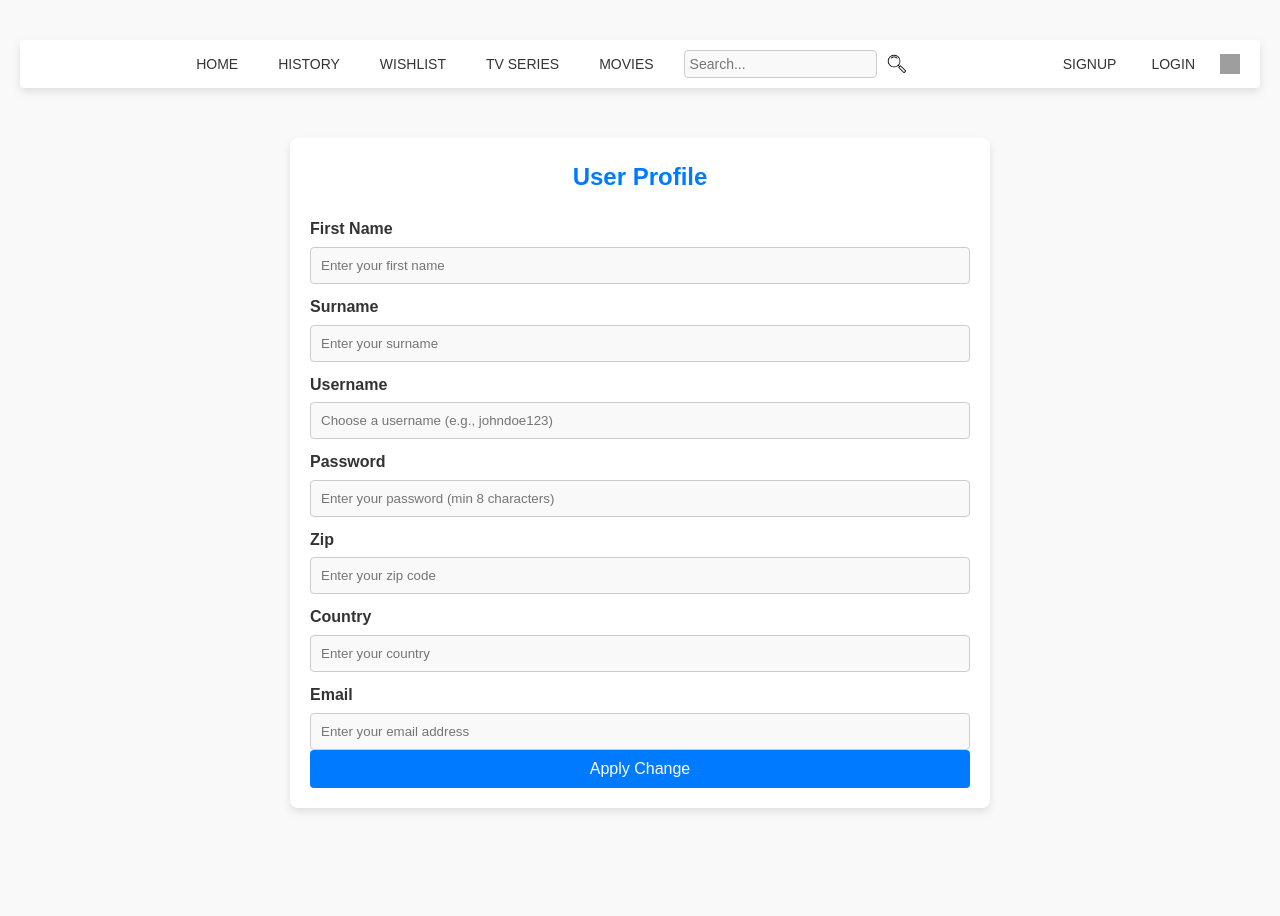
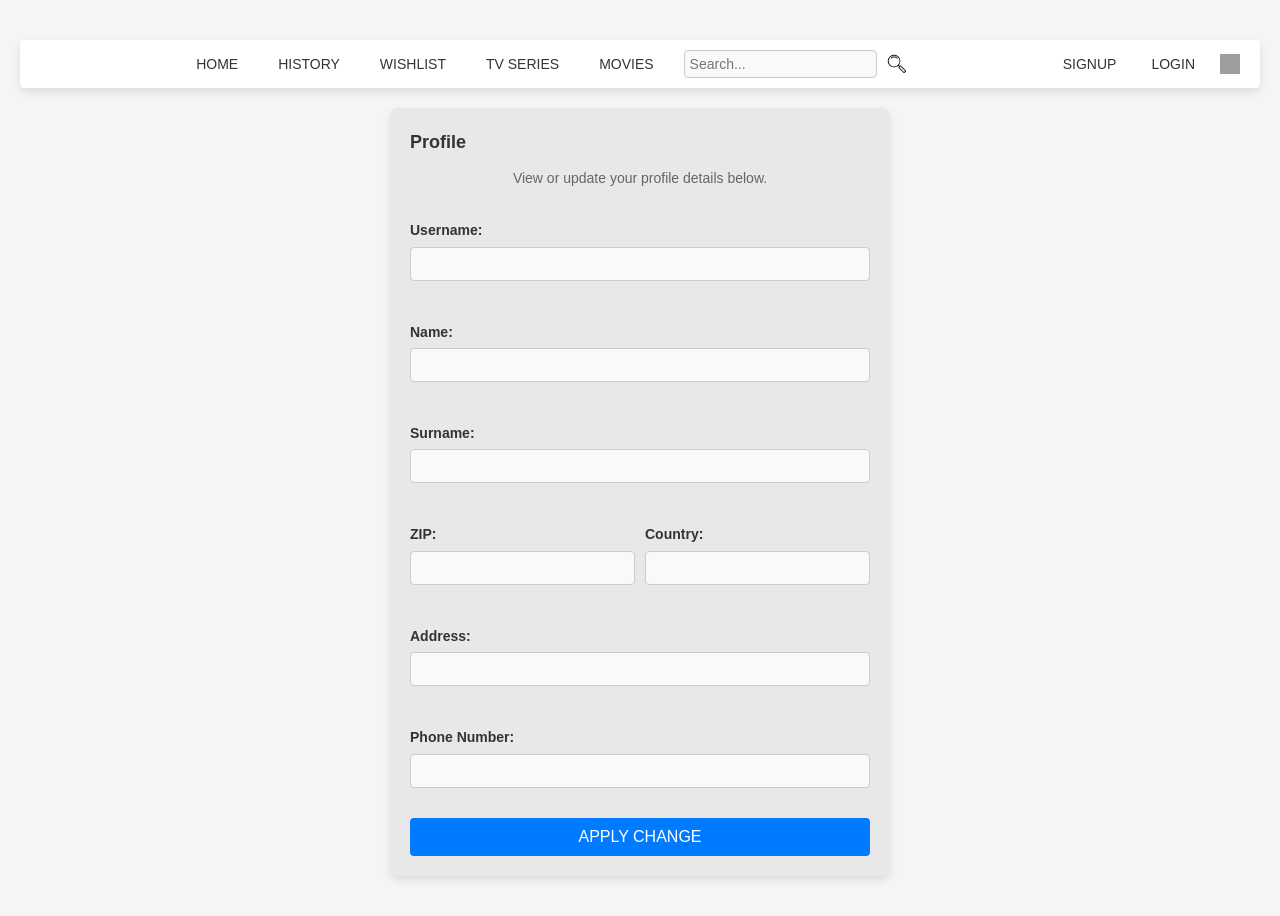
Before and after one commit to ammaster10s/Rent_a_Movie, a PHP site: page /userprofile.php in a window 1280 px wide. Before the commit the page ends 812 px from the top, so only its background shows below. Run offline with PHP 8.4, Linux system fonts and the light colour scheme; data that the repository does not hold is empty; grey boxes are pictures that could not be loaded.

Commit message:
update userprofile

```diff
--- a/style.css
+++ b/style.css
@@ -236,6 +236,7 @@ label {
 
 
 .submit-button {
+
     width: 100%;
     padding: 10px;
     background-color: #007BFF;
@@ -244,6 +245,7 @@ label {
     border-radius: 4px;
     cursor: pointer;
     font-size: 16px;
+    margin-top: 20px;
 }
 
 .submit-button:hover {
@@ -610,11 +612,91 @@ label {
   }
 
 /* userprofile */
-.user-container {
-  background-color: #ffffff;
-  width: 700px;
-  margin: 50px auto;
+body {
+  font-family: Arial, sans-serif;
+  background-color: #f5f5f5;
+  margin: 0;
   padding: 20px;
+}
+
+.profile-form-container {
+  max-width: 500px;
+  background-color: #e8e8e8;
+  padding: 20px;
+  margin: 20px auto;
   border-radius: 8px;
   box-shadow: 0 4px 8px rgba(0, 0, 0, 0.1);
 }
+
+.profile-form-container h3 {
+  margin-bottom: 10px;
+  font-size: 18px;
+  color: #333;
+}
+
+.profile-form-container p {
+  margin-bottom: 20px;
+  color: #666;
+  font-size: 14px;
+}
+
+.form-group {
+  margin-bottom: 15px;
+}
+
+.form-group label {
+  display: block;
+  margin-bottom: 5px;
+  font-size: 14px;
+  color: #333;
+}
+
+.form-group input {
+  width: 100%;
+  padding: 8px;
+  font-size: 14px;
+  border: 1px solid #ccc;
+  border-radius: 4px;
+}
+
+.form-group-inline {
+  display: flex;
+  justify-content: space-between;
+  gap: 10px;
+  margin-bottom: 15px;
+}
+
+.form-group-inline div {
+  flex: 1;
+}
+
+.form-group-inline label {
+  display: block;
+  margin-bottom: 5px;
+  font-size: 14px;
+  color: #333;
+}
+
+.form-group-inline input {
+  width: 100%;
+  padding: 8px;
+  font-size: 14px;
+  border: 1px solid #ccc;
+  border-radius: 4px;
+}
+
+.apply-button {
+  display: block;
+  width: 100%;
+  padding: 10px;
+  background-color: #007BFF;
+  color: white;
+  font-size: 16px;
+  border: none;
+  border-radius: 4px;
+  cursor: pointer;
+}
+
+.apply-button:hover {
+  background-color: #0056b3;
+}
--- a/userprofile.php
+++ b/userprofile.php
@@ -1,13 +1,14 @@
+
 <!DOCTYPE html>
-<html>
-
+<html lang="en">
 <head>
-  <meta charset="utf-8" />
-  <link rel="stylesheet" href="globals.css" />
-  <link rel="stylesheet" href="style.css" />
+    <meta charset="UTF-8">
+    <meta name="viewport" content="width=device-width, initial-scale=1.0">
+    <title>User Profile</title>
+    <link rel="stylesheet" href="style.css">
 </head>
-
 <body>
+  <!-- Navigation Bar -->
   <nav class="navbar">
     <!-- Centered Navigation Links and Search Bar -->
     <div class="navbar-center">
@@ -31,46 +32,55 @@
       <img class="profile-icon" src="img/profile-icon.png" alt="Profile Icon" />
     </div>
   </nav>
+    <div class="profile-form-container">
+        <h3>Profile</h3>
+        <p>View or update your profile details below.</p>
+        <form action="" method="post">
+            <!-- Username -->
+            <div class="form-group">
+                <label for="username">Username:</label>
+                <input type="text" id="username" name="username" value="<?php echo htmlspecialchars($user_data['username']); ?>" required>
+            </div>
 
+            <!-- Name -->
+            <div class="form-group">
+                <label for="f_name">Name:</label>
+                <input type="text" id="f_name" name="f_name" value="<?php echo htmlspecialchars($user_data['f_name']); ?>" required>
+            </div>
 
-  <div class="user-container">
-    <h2 class="form-title">User Profile</h2>
+            <!-- Surname -->
+            <div class="form-group">
+                <label for="l_name">Surname:</label>
+                <input type="text" id="l_name" name="l_name" value="<?php echo htmlspecialchars($user_data['l_name']); ?>" required>
+            </div>
 
-    <!-- First Name -->
-    <label for="f_name">First Name</label>
-    <input type="text" id="f_name" name="f_name" placeholder="Enter your first name" aria-required="true" required />
+            <!-- ZIP and Country -->
+            <div class="form-group-inline">
+                <div>
+                    <label for="zip">ZIP:</label>
+                    <input type="text" id="zip" name="zip" value="<?php echo htmlspecialchars($user_data['zip']); ?>" required>
+                </div>
+                <div>
+                    <label for="country">Country:</label>
+                    <input type="text" id="country" name="country" value="<?php echo htmlspecialchars($user_data['country']); ?>" required>
+                </div>
+            </div>
 
-    <!-- Surname -->
-    <label for="l_name">Surname</label>
-    <input type="text" id="l_name" name="l_name" placeholder="Enter your surname" aria-required="true" required />
+            <!-- Address -->
+            <div class="form-group">
+                <label for="address">Address:</label>
+                <input type="text" id="address" name="address" value="<?php echo htmlspecialchars($user_data['address']); ?>" required>
+            </div>
 
-    <!-- Username -->
-    <label for="username">Username</label>
-    <input type="text" id="username" name="username" placeholder="Choose a username (e.g., johndoe123)"
-      aria-required="true" required />
+            <!-- Phone Number -->
+            <div class="form-group">
+                <label for="phone">Phone Number:</label>
+                <input type="text" id="phone" name="phone" value="<?php echo htmlspecialchars($user_data['phone']); ?>" required>
+            </div>
 
-    <!-- Password -->
-    <label for="password">Password</label>
-    <input type="password" id="password" name="password" placeholder="Enter your password (min 8 characters)"
-      minlength="8" aria-required="true" required />
-
-    <!-- Zip -->
-    <label for="Zip">Zip</label>
-    <input type="text" id="zip" name="zip" placeholder="Enter your zip code" aria-required="true" required />
-
-    <!-- Country -->
-    <label for="Country">Country</label>
-    <input type="text" id="country" name="country" placeholder="Enter your country" aria-required="true" required />
-
-    <!-- Email -->
-    <label for="email_address">Email</label>
-    <input type="email" id="email_address" name="email_address" placeholder="Enter your email address"
-      aria-required="true" required />
-
-
-    <!-- Apply Button -->
-    <button type="submit" class="submit-button">Apply Change</button>
-
-  </div>
-
+            <!-- Apply Button -->
+            <button type="apply" class="apply-button">APPLY CHANGE</button>
+        </form>
+    </div>
+</body>
 </html>
```
Also changed, not shown: Signup.php (+18 -7 lines).
